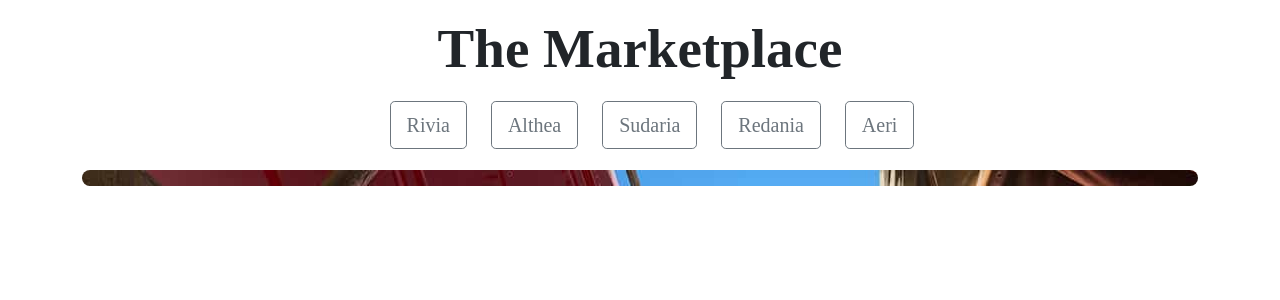
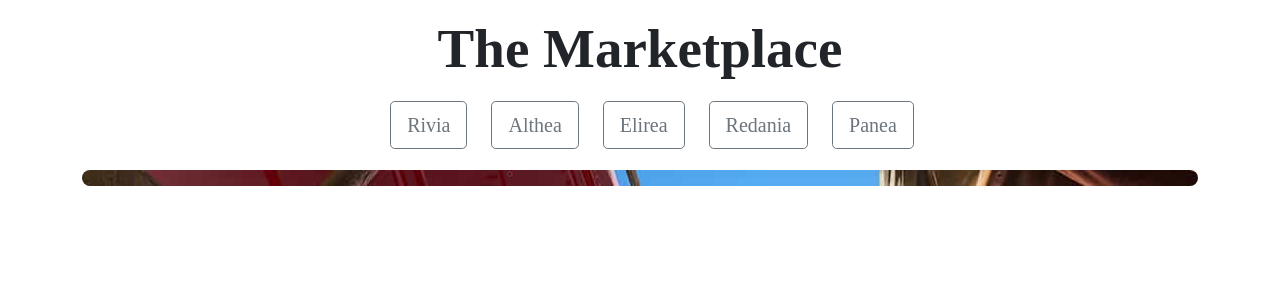
Before and after one commit to nadhirahrafidz98/faction-federation, a React (Create React App) app: page /trade in a window 1280 px wide. Shown: the top 300 px of the page. Built offline with nearby package versions, Linux system fonts and the light colour scheme; a web font is replaced by a local one.

Commit message:
change trade factions

```diff
--- a/src/Trading.js
+++ b/src/Trading.js
@@ -10,7 +10,7 @@ const Trading = () => {
   const [showAlert, setShowAlert] = useState(false);
   const [alertFaction, setAlertFaction] = useState("");
 
-  const factions = [["Rivia",1], ["Althea",2], ["Sudaria",3], ["Redania",4], ["Aeri",5]];
+  const factions = [["Rivia",1], ["Althea",2], ["Elirea",3], ["Redania",4], ["Panea",5]];
 
   const marketValue = (resource) =>{
     var market_val = 0;
--- a/src/components/TradeTable.js
+++ b/src/components/TradeTable.js
@@ -15,7 +15,7 @@ const TradeTable = (props) => {
     // 0 for unchecked, 1 for true match, -1 for false match
     const [keyMatch, setKeyMatch] = useState(0);
 
-    const factions = [["", 0], ["Rivia",1], ["Althea",2], ["Sudaria",3], ["Redania",4], ["Aeri",5]];
+    const factions = [["", 0], ["Rivia",1], ["Althea",2], ["Elirea",3], ["Redania",4], ["Panea",5]];
     var modalTitle = "Trade request to ".concat(factions[parseInt(props.faction)][0]);
 
     function numberWithCommas(x) {
@@ -95,7 +95,6 @@ const TradeTable = (props) => {
                 width={295}
                 src={"/trade/".concat(props.resource).concat(".jpeg")}>
             </LazyLoadImage>
-            {/* <img class="card-img-top" src={"/trade/".concat(props.resource).concat("-min.jpeg")} alt={"Image of ".concat(props.resource)}/> */}
             <div class="card-body">
                 <h5 class="card-title im-fell-font font-25">{props.resource}</h5>
                 <h6 class="spectral-font">{`Selling: ${numberWithCommas(props.quantity)} units`}</h6>
```
